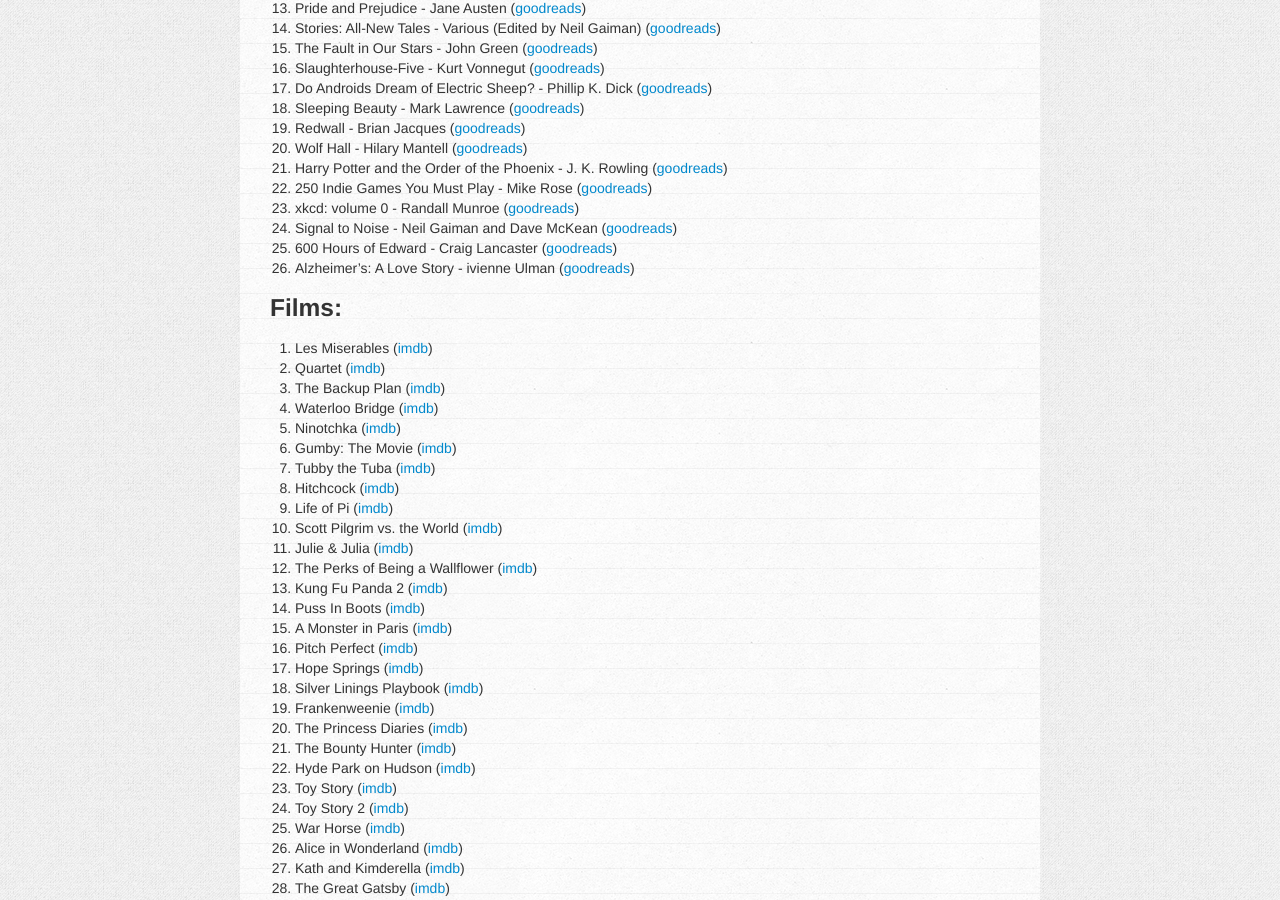
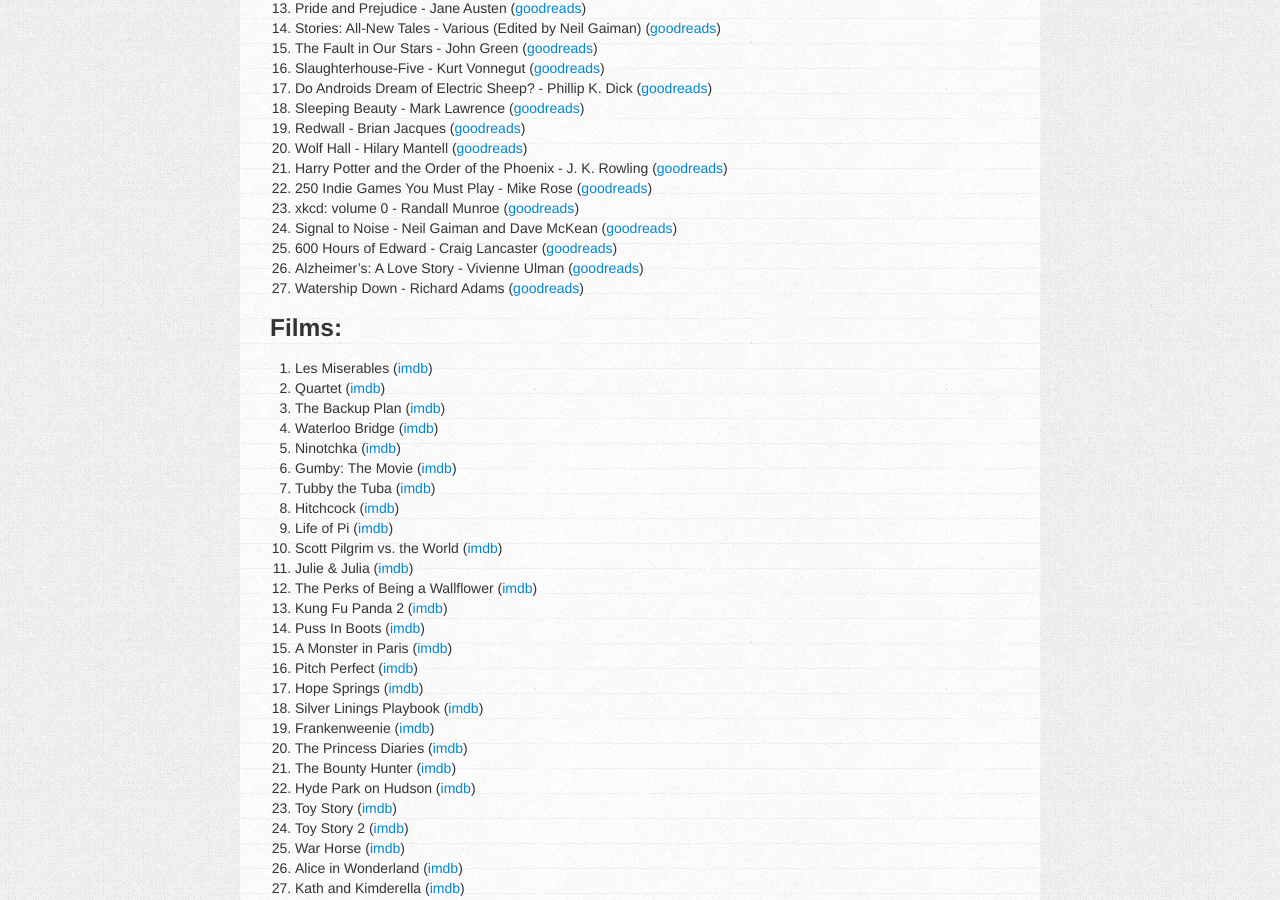
Before and after one commit to charlottepierce/charlottepierce.github.com, a Jekyll site: the page built from _posts/2013-01-01-50-50-Challenge-2013.md, in a window 1280 px wide and 900 px high, scrolled down 590 px. Built offline with Jekyll 4.4.1, drawn with Linux system fonts in a browser that asks for light colours.

Commit message:
Updated 50/50 challenge list.

```diff
--- a/_posts/2013-01-01-50-50-Challenge-2013.md
+++ b/_posts/2013-01-01-50-50-Challenge-2013.md
@@ -32,7 +32,8 @@
 23. xkcd: volume 0 - Randall Munroe ([goodreads](http://www.goodreads.com/book/show/6902644-xkcd))
 24. Signal to Noise - Neil Gaiman and Dave McKean ([goodreads](http://www.goodreads.com/book/show/166570.Signal_to_Noise))
 25. 600 Hours of Edward - Craig Lancaster ([goodreads](http://www.goodreads.com/book/show/6957731-600-hours-of-edward))
-26. Alzheimer's: A Love Story - ivienne Ulman ([goodreads](http://www.goodreads.com/book/show/7138005-alzheimer-s))
+26. Alzheimer's: A Love Story - Vivienne Ulman ([goodreads](http://www.goodreads.com/book/show/7138005-alzheimer-s))
+27. Watership Down - Richard Adams ([goodreads](http://www.goodreads.com/book/show/76620.Watership_Down))
 
 ### Films: ###
 
```
